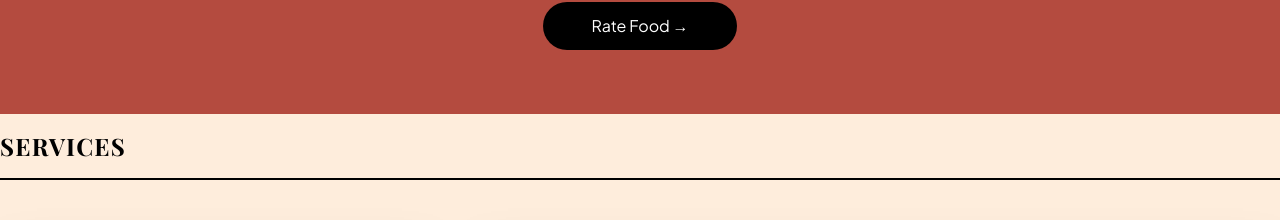
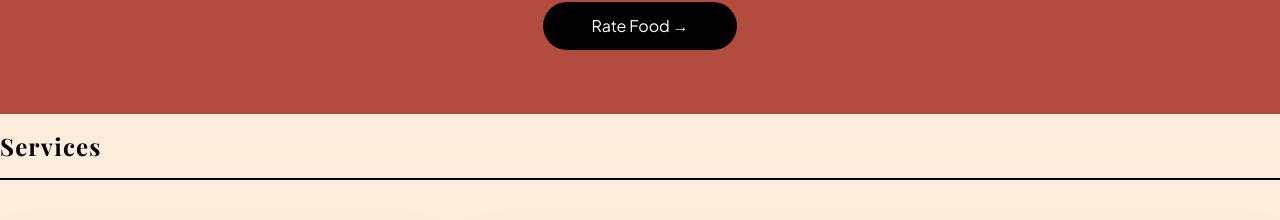
Before and after one commit to rabano-azielrandel/kaiseki, a Next.js app: page / in a window 1280 px wide. Shown: the part 2172-2392 px from the top of the page. Built offline with nearby package versions, Linux system fonts and the light colour scheme.

Commit message:
service title typography update

```diff
--- a/components/sections/service.tsx
+++ b/components/sections/service.tsx
@@ -95,7 +95,7 @@ export default function Service() {
     <div className="min-h-screen flex flex-col py-4 gap-6 md:gap-12 p-4 md:p-0">
       <div className="border-b-2 py-4 border-primary">
         <p className="font-playfair font-bold text-center lg:text-left text-2xl tracking-wider">
-          SERVICES
+          Services
         </p>
       </div>
 
```
